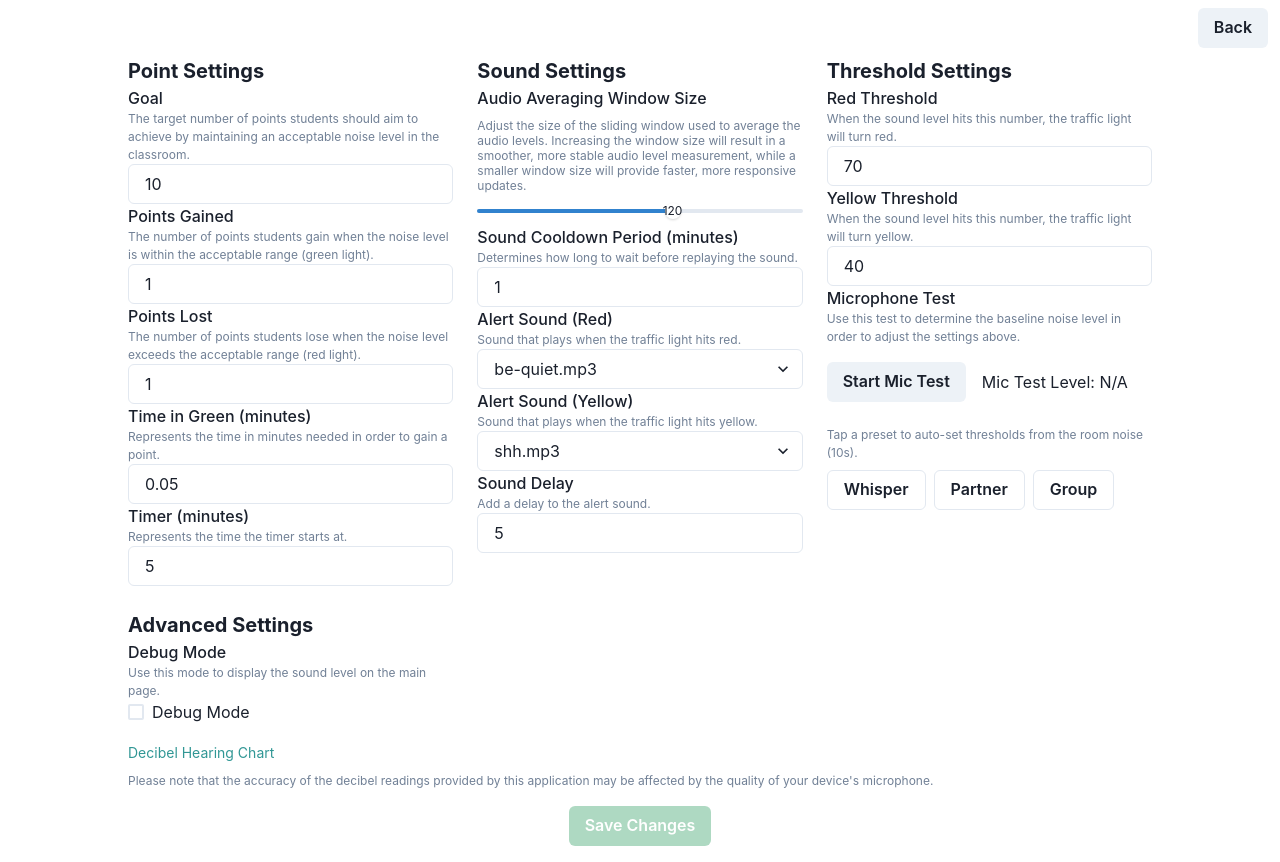
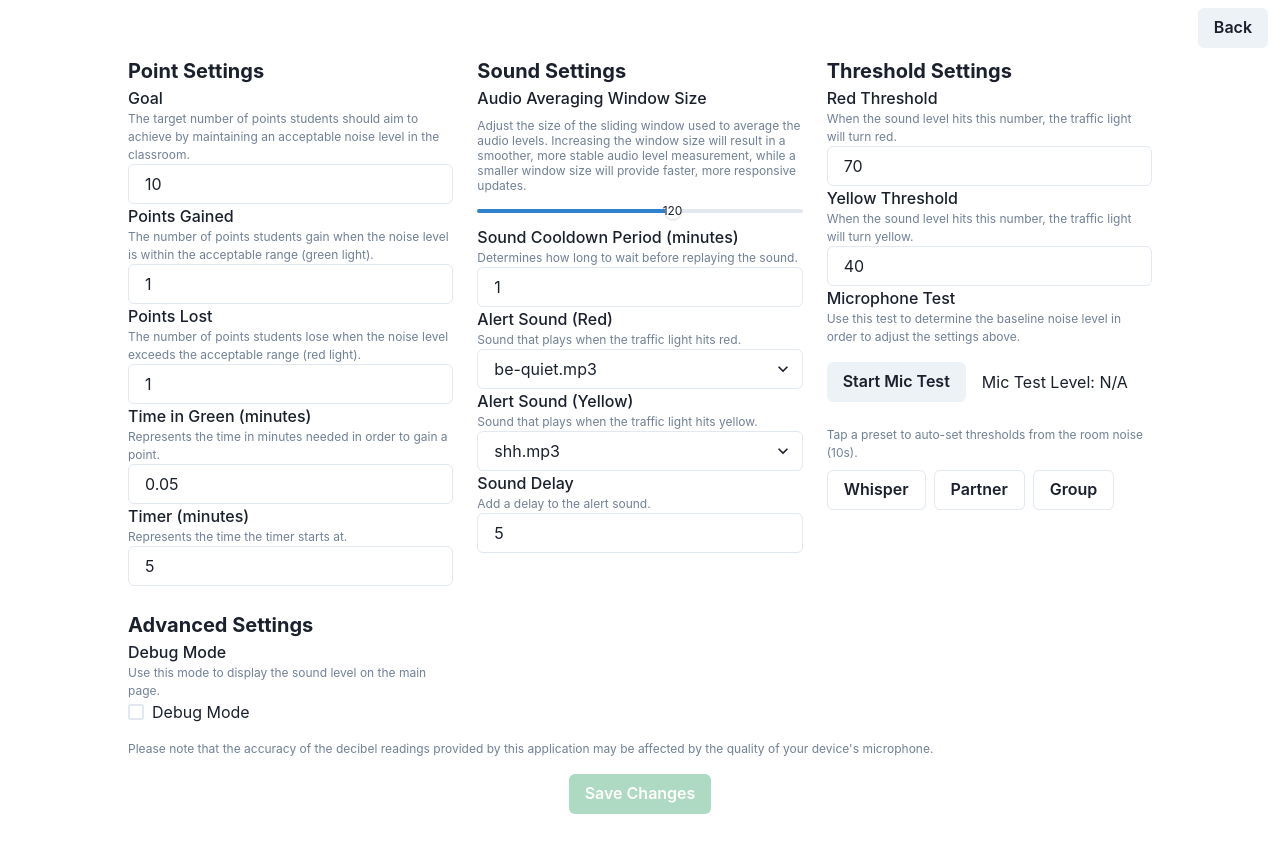
Before and after one commit to daryt/class-games, a React (Vite) app: page /settings in a window 1280 px wide. After the commit the page ends 830 px from the top, so only its background shows below. Built offline with nearby package versions, Linux system fonts and the light colour scheme.

Commit message:
Remove decibel hearing chart link (#5)

```diff
--- a/src/pages/Settings.tsx
+++ b/src/pages/Settings.tsx
@@ -8,7 +8,6 @@ import {
   Input,
   Text,
   Grid,
-  Link,
   Slider,
   SliderTrack,
   SliderFilledTrack,
@@ -424,15 +423,7 @@ const Settings = () => {
               </Box>
             </Grid>
             <Box marginTop="1rem">
-              <Link
-                fontSize="sm"
-                color="teal.500"
-                href="https://www.cdc.gov/nceh/hearing_loss/what_noises_cause_hearing_loss.html"
-                isExternal
-              >
-                Decibel Hearing Chart
-              </Link>
-              <Text fontSize="xs" color="gray.500" marginTop=".5rem">
+              <Text fontSize="xs" color="gray.500">
                 Please note that the accuracy of the decibel readings provided
                 by this application may be affected by the quality of your
                 device's microphone.
```
